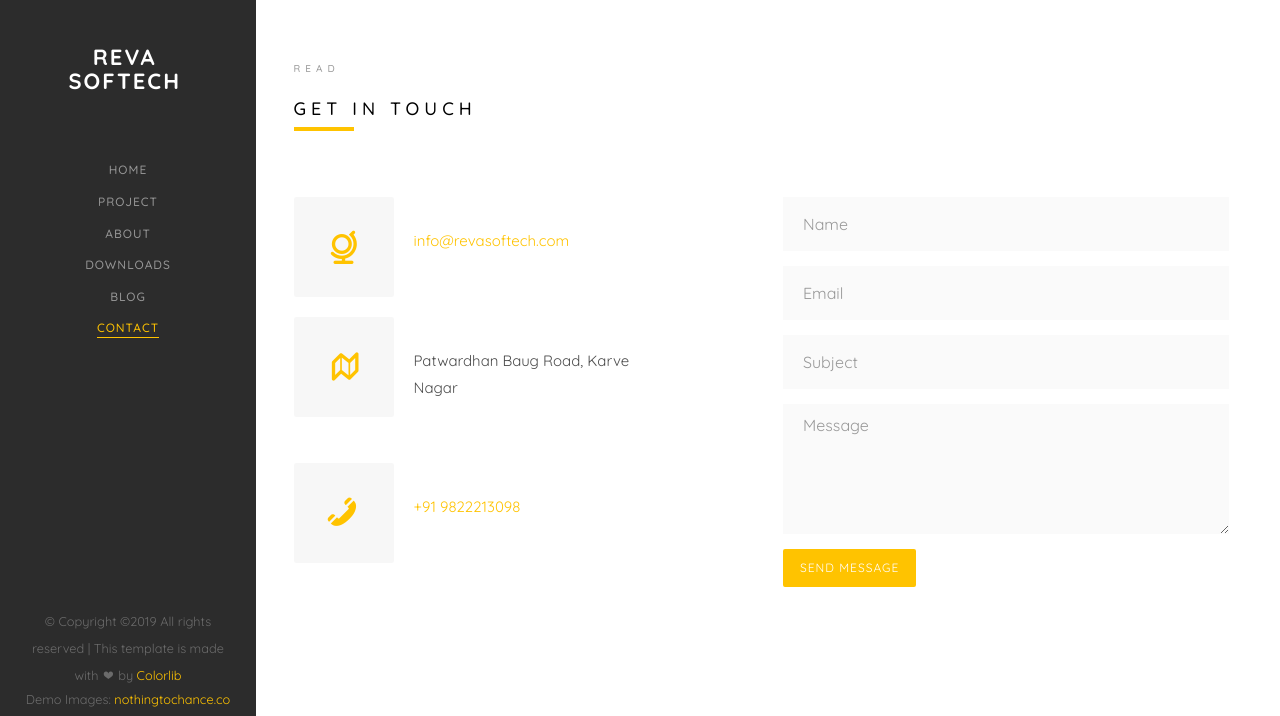
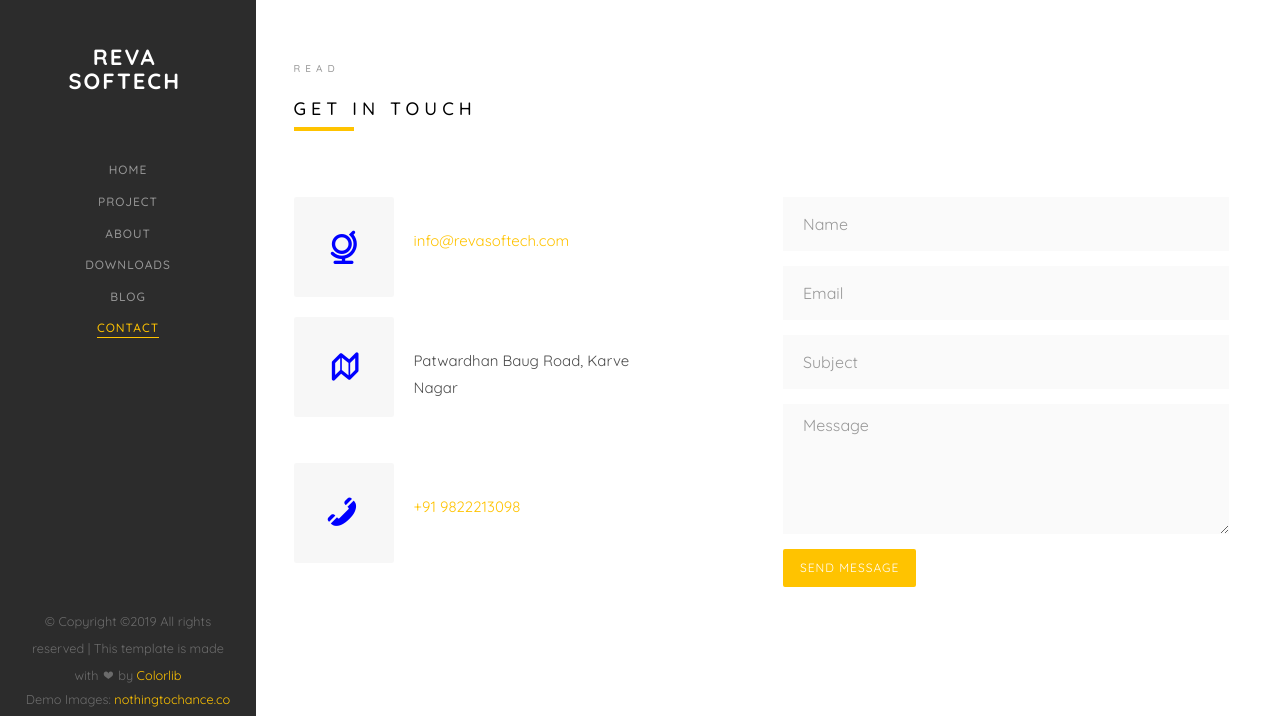
Before and after one commit to rajesh0714/revasoftech.com, a plain HTML site: page contact.html in a window 1280 px wide. Shown: the top 716 px of the page. Drawn offline with Linux system fonts and the light colour scheme; some packages are replaced by stand-ins of ours; no server answers; files whose address does not match are found by name.

Commit message:
update style.css

```diff
--- a/css/style.css
+++ b/css/style.css
@@ -621,7 +621,7 @@ body.offcanvas {
   .colorlib-feature.colorlib-feature-sm .colorlib-text {
     margin-top: 30px; }
   .colorlib-feature.colorlib-feature-sm .colorlib-icon i {
-    color: #FFC300;
+    color: #0000ff;
     font-size: 40px; }
     @media screen and (max-width: 1200px) {
       .colorlib-feature.colorlib-feature-sm .colorlib-icon i {
```
